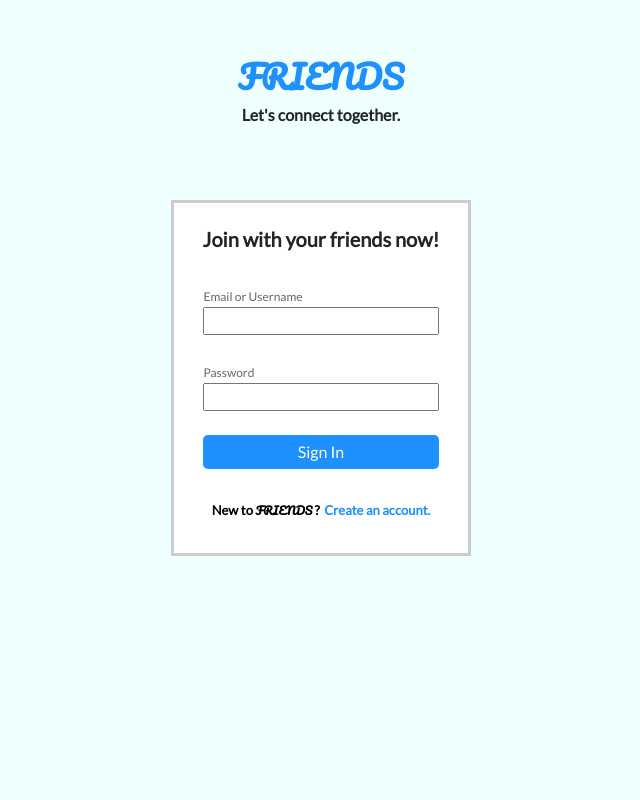
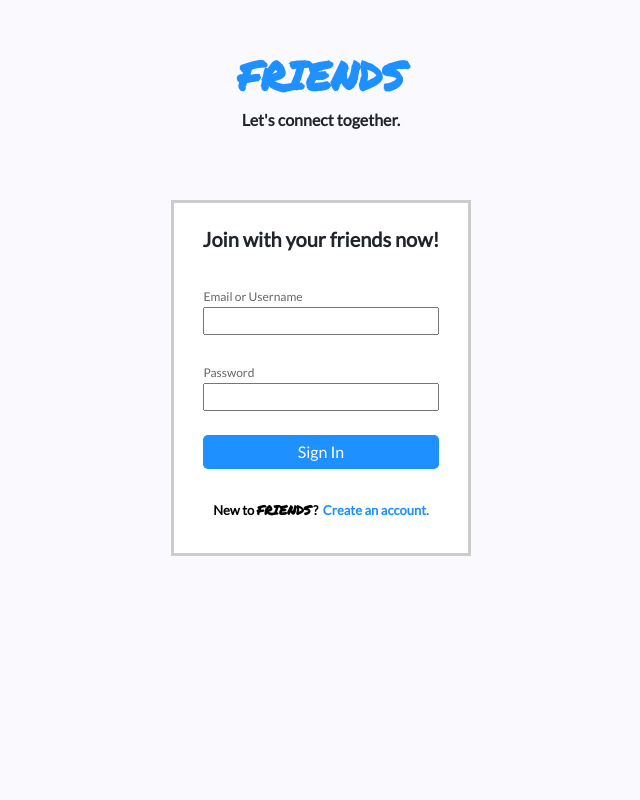
Before and after one commit to Angelo26/Friends, a PHP site: page / in a window 1280 px wide. Shown: the whole page, without its empty margins (319-959 px from the left). Run offline with PHP 8.4, Linux system fonts and the light colour scheme; some libraries are stand-ins or nearby versions; some web fonts are replaced.

Commit message:
updated css

```diff
--- a/css/colors.scss
+++ b/css/colors.scss
@@ -1,3 +1,3 @@
-$primary: #E5890A;
-$secondary: #E5890A;
-$bg: #F7D08A;
+$primary: dodgerblue;
+$secondary: #42C2FF;
+$bg: #FAFAFE;
--- a/css/fonts.scss
+++ b/css/fonts.scss
@@ -3,4 +3,4 @@ $m: 1rem;
 $l: 1.5rem;
 $xl: 2rem;
 $xxl: 2.5rem;
-$logo: Pacifico;
+$logo: 'Permanent Marker';
--- a/css/friends.css
+++ b/css/friends.css
@@ -5,7 +5,7 @@
 }
 
 .main {
-  background: #EFFFFD;
+  background: #FAFAFE;
   font-family: Lato;
   width: 100vw;
   height: 100vh;
@@ -21,8 +21,8 @@
   flex-direction: column;
 }
 .main .logoAcro h1 {
-  font-size: 2rem;
-  font-family: Pacifico;
+  font-size: 2.5rem;
+  font-family: "Permanent Marker";
   font-weight: bolder;
   color: dodgerblue;
   cursor: pointer;
@@ -87,6 +87,7 @@
 .main .logReg .logRegCont .log form .form-group div input, .main .logReg .logRegCont .reg form .form-group div input {
   width: 100%;
   height: auto;
+  padding: 0 0.25rem;
 }
 .main .logReg .logRegCont .log form .form-group button, .main .logReg .logRegCont .reg form .form-group button {
   width: 100%;
@@ -115,8 +116,7 @@
 }
 .main .logReg .logRegCont .log form .form-group p #regLogo, .main .logReg .logRegCont .reg form .form-group p #regLogo {
   margin-right: 0.125rem;
-  font-family: Pacifico;
-  font-size: 0.6875rem;
+  font-family: "Permanent Marker";
 }
 .main .logReg .logRegCont .reg {
   display: none;
--- a/css/friends.scss
+++ b/css/friends.scss
@@ -11,10 +11,10 @@
         @include w-h(100%, 100%);
         @include dFlex(center, center, c);
         h1{
-            font-size: $xl;
+            font-size: $xxl;
             font-family: $logo;
             font-weight: bolder;
-            color: dodgerblue;
+            color: $primary;
             cursor: pointer;
         }
         p{
@@ -58,6 +58,7 @@
 
                             input{
                                 @include w-h(100%, auto);
+                                padding: 0 .25rem;
                             }
 
                         }
@@ -65,13 +66,13 @@
                             @include w-h(100%, auto);
                             margin: 1.5rem 0 2rem 0;
                             padding: .3125rem;
-                            background: dodgerblue;
+                            background: $primary;
                             border: none;
                             border-radius: .3125rem;
                             color: #fff;
                             transition: background .3s ease-in-out;
                             &:hover{
-                                background: $primary;
+                                background: $secondary;
                             }
                         }
                         p{
@@ -81,14 +82,14 @@
                             margin-bottom: 2rem;
                             #signin, #signup{
                                 margin-left: .125rem;
-                                color: dodgerblue;
+                                color: $primary;
                                 cursor: pointer;
                             }
 
                             #regLogo{
                                 margin-right: .125rem;
                                 font-family: $logo;
-                                font-size: calc($s - .0625rem);
+                                // font-size: calc($s - .0625rem);
                             }
                         }
                     }
```
Also changed, not shown: 1 other file.
